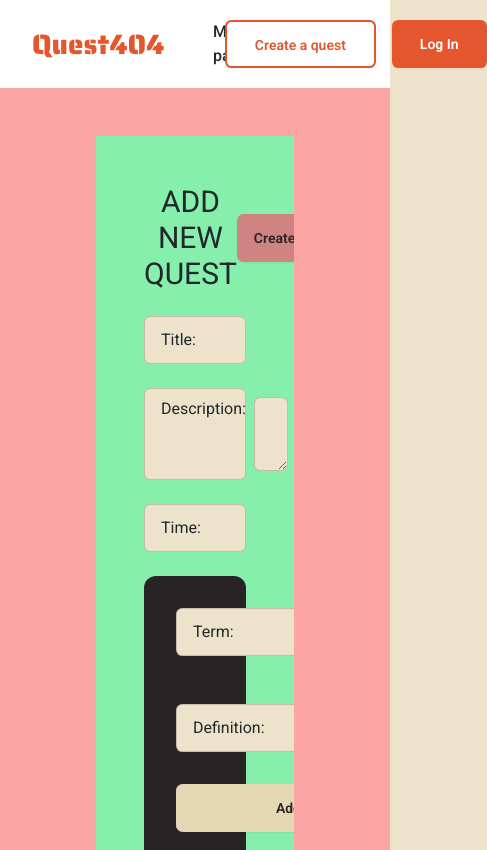
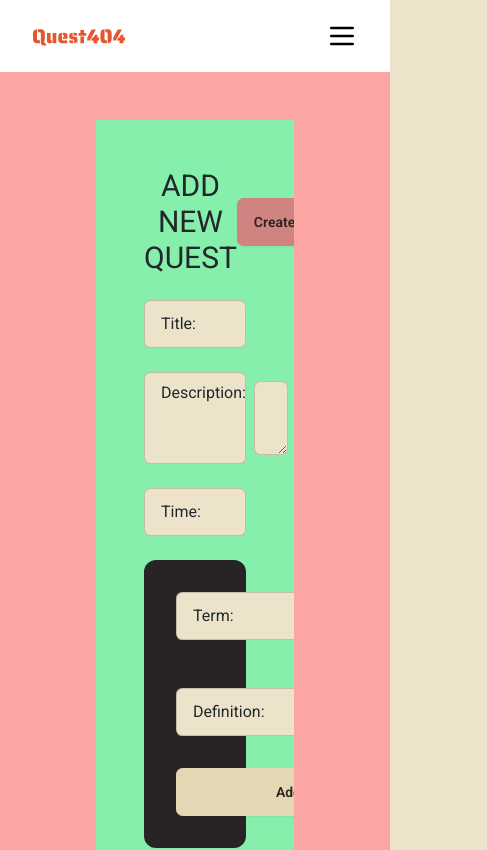
Before and after one commit to Artur0412-KU/quest-app, a Next.js app: page / in a window 390 px wide. Shown: the top 850 px of the page, 487 px wide, since content can reach past the window. Built offline with nearby package versions, Linux system fonts and the light colour scheme.

Commit message:
Added burger menu for tablet and mobile versions

```diff
--- a/app/components/BurgerMenu/BurgerMenu.tsx
+++ b/app/components/BurgerMenu/BurgerMenu.tsx
@@ -7,7 +7,7 @@ import BurgerImage from "@/public/icons/burger-menu.svg";
 
 const BurgerMenu = () => {
   return (
-    <div className="drawer drawer-end hidden max-lg:flex max-lg:justify-end">
+    <div className="drawer drawer-end hidden max-lg:flex max-lg:justify-end relative">
       <input id="my-drawer-4" type="checkbox" className="drawer-toggle" />
       <div className="drawer-content">
         <label htmlFor="my-drawer-4">
--- a/app/components/Header/Header.tsx
+++ b/app/components/Header/Header.tsx
@@ -6,26 +6,31 @@ import Logo from '@/public/main/404logo.svg'
 import Image from "next/image";
 import Link from "next/link";
 import Button from "@/app/components/Button/Button";
+import BurgerMenuIcon from '@/public/icons/burger-menu.svg'
+import BurgerMenu from "@/app/components/BurgerMenu/BurgerMenu";
 
 const Header = () => {
     return (
         <div className='navbar bg-base-100 py-[20px] px-[80px] flex flex-row justify-between bg-white max-lg:px-[32px]'>
             <div className='flex items-center justify-between gap-[48px]'>
                 <Image src={Logo} alt={'logo'} />
-                <div className='flex gap-[16px]'>
+                <div className='flex gap-[16px] max-lg:hidden'>
                         <Link href={'/'} className='font-medium'>Main page</Link>
                         <Link href={'/quests'} className='font-medium'>All quests</Link>
                         <Link href={'/questions'} className='font-medium'>FAQ</Link>
                 </div>
             </div>
 
-            <div className='flex gap-[16px]'>
+            <div className='flex gap-[16px] max-lg:hidden'>
                 <Button className={"btn py-[16px] px-[28px] font-semibold bg-white text-[#E4572E] border-[#E4572E] border-[2px] hover:border-orange-500 hover:bg-white hover:text-orange-500 "} onClick={() => alert('Creating a quest will be soon ^)')} text={'Create a quest'}/>
                 <Button className={"btn py-[16px] px-[28px] font-semibold bg-[#E4572E] text-white hover:bg-orange-500 border-none"} onClick={() => {(document.getElementById('my_modal_5') as HTMLDialogElement | null)?.showModal()}} text={'Log In'}/>
             </div>
 
+
             <Login id={"my_modal_5"}/>
             <Register id={"my_modal_6"}/>
+
+            <BurgerMenu/>
 
         </div>
     );
```
